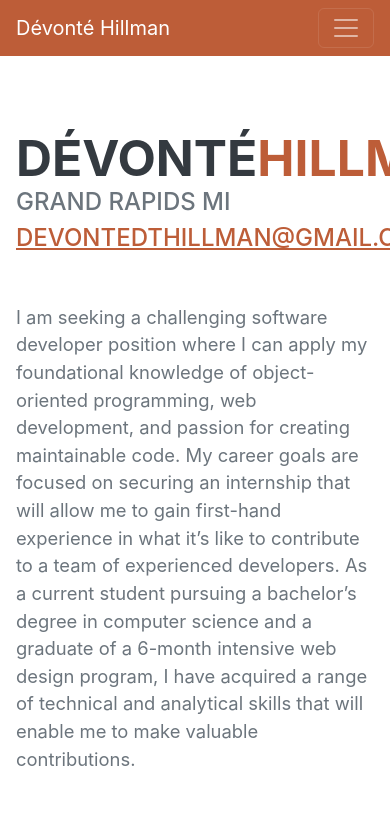
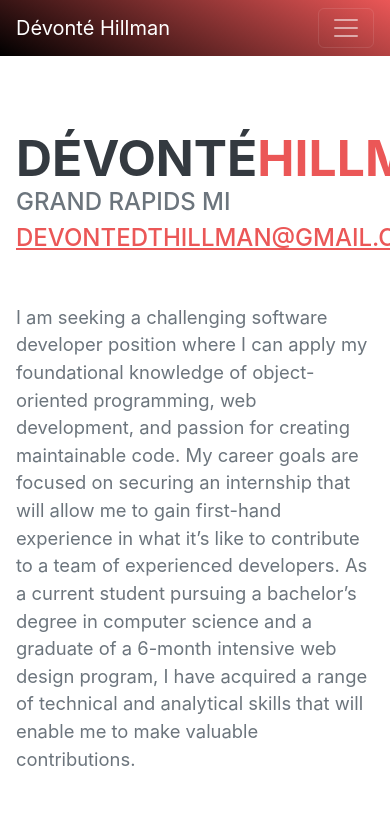
Before and after one commit to devontehillman/PortfolioTake4, a website: page src/pug/index.pug in a window 390 px wide. Shown: the top 818 px of the page. Drawn offline with nearby package versions, Linux system fonts and the light colour scheme; files that its build step writes are made by us from their sources; files whose address does not match are found by name; a web font is replaced by a local one.

Commit message:
Adding custom background Gradient, Increasing the size of avatar

```diff
--- a/src/scss/components/_sidenav.scss
+++ b/src/scss/components/_sidenav.scss
@@ -2,9 +2,19 @@
 // Sidenav
 //
 
+#sideNav .navbar-nav .nav-item .nav-link {
+  font-weight: 800;
+  letter-spacing: 0.05rem;
+  text-transform: uppercase;
+}
+#sideNav .navbar-toggler:focus {
+  outline-color: #6ed48e;
+}
+
 #sideNav {
     padding-left: 1rem;
     padding-right: 1rem;
+    background-image: linear-gradient(205deg,#eb5757 0%,#000000 100%)!important;
 
     .navbar-nav .nav-item .nav-link {
         font-weight: 800;
@@ -41,8 +51,8 @@
             padding: 0.5rem;
 
             .img-profile {
-                max-width: 10rem;
-                max-height: 10rem;
+                max-width: 15rem;
+                max-height: 15rem;
                 border: 0.5rem solid fade-out($white, 0.8);
             }
         }
--- a/src/scss/variables/_colors.scss
+++ b/src/scss/variables/_colors.scss
@@ -8,8 +8,8 @@ $gray-800: #343a40;
 
 // Override Bootstrap color system
 
-$orange: #bd5d38;
+$red: #eb5757;
 
 // Override Bootstrap default state colors
 
-$primary: $orange;
+$primary: $red;
```
Also changed, not shown: dist/css/styles.css, src/assets/img/profile.jpg.
